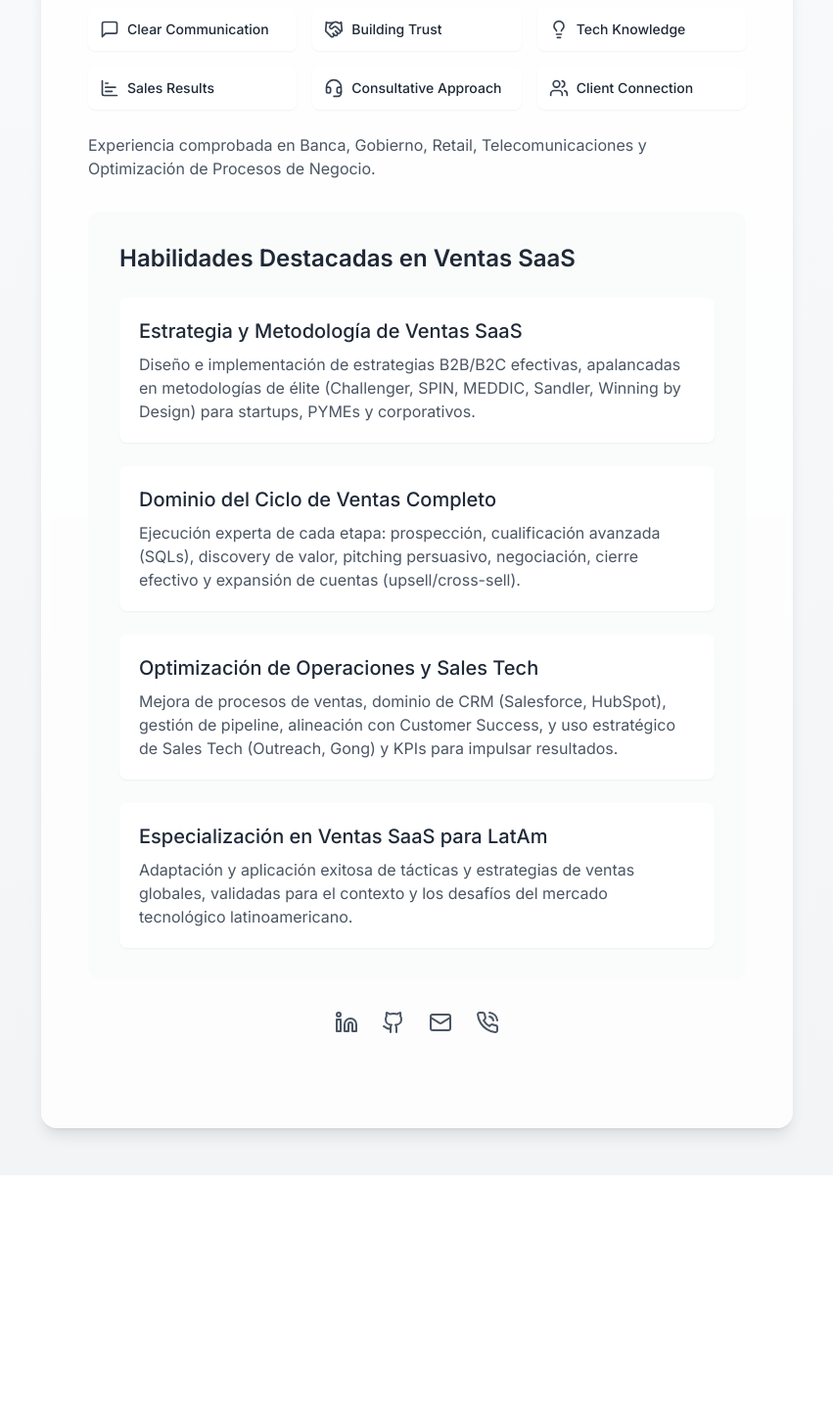
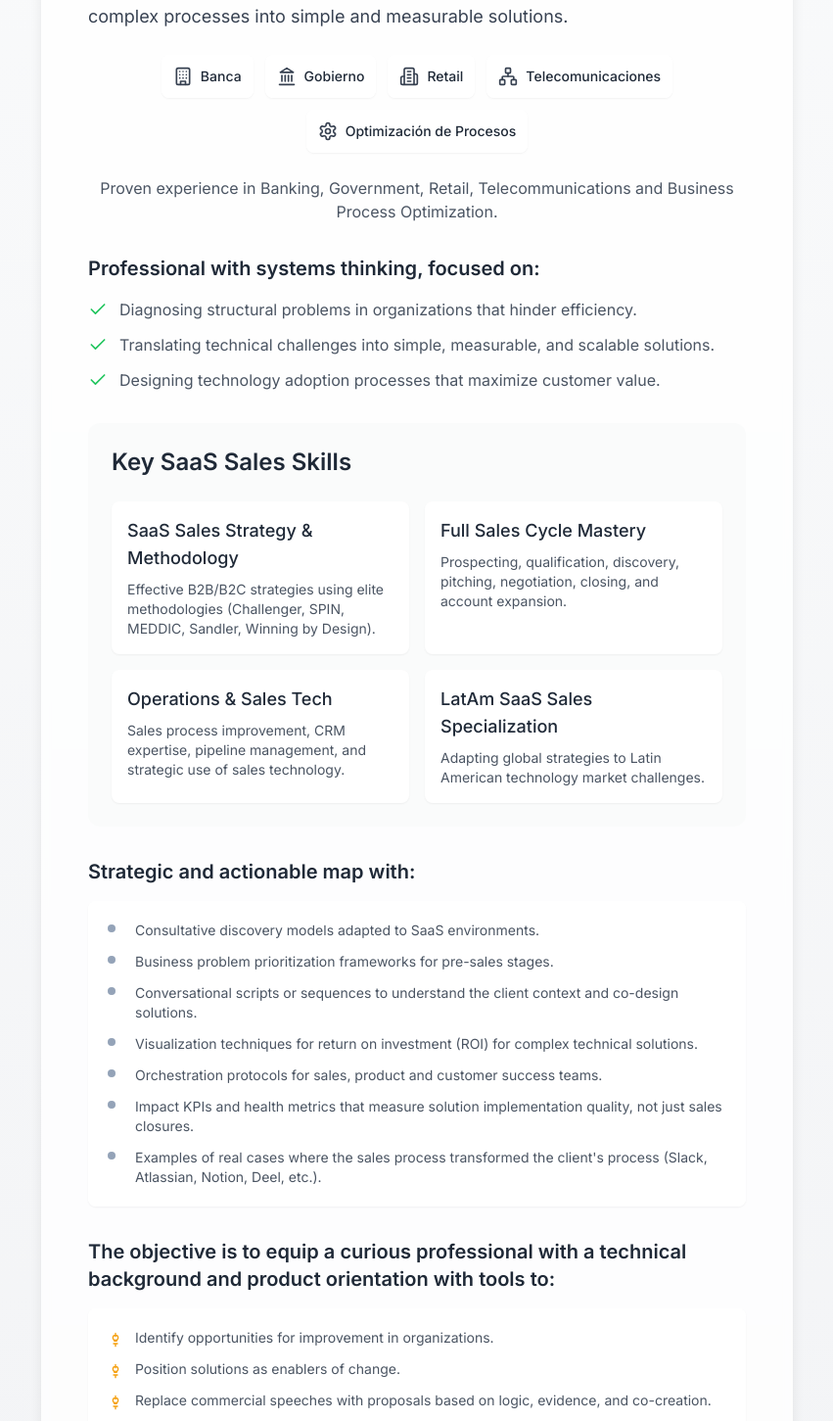
Before and after one commit to PaulMoya/data-savvy-identity, a React (Vite) app: page / in a window 1280 px wide. Shown: the part 279-1730 px from the top of the page at 98% size, without its empty margins (214-1065 px from the left). Before the commit the page ends 1479 px from the top, so only its background shows below. Built offline with nearby package versions, Linux system fonts and the light colour scheme.

Commit message:
Feat: Implement multi-language support and update content
- Enabled English and Spanish versions.
- Summarized SaaS sales skills.
- Added industry icons.
- Included a section on system-thinking professional.
- Added a strategic and actionable map.
- Updated content in `en.json` and `Index.tsx`.

```diff
--- a/src/i18n/i18n.ts
+++ b/src/i18n/i18n.ts
@@ -3,6 +3,7 @@ import i18n from 'i18next';
 import { initReactI18next } from 'react-i18next';
 import LanguageDetector from 'i18next-browser-languagedetector';
 import enTranslations from './locales/en.json';
+import esTranslations from './locales/es.json';
 
 i18n
   .use(LanguageDetector)
@@ -11,9 +12,12 @@ i18n
     resources: {
       en: {
         translation: enTranslations
+      },
+      es: {
+        translation: esTranslations
       }
     },
-    fallbackLng: 'en',
+    fallbackLng: 'es',
     interpolation: {
       escapeValue: false
     }
--- a/src/i18n/locales/en.json
+++ b/src/i18n/locales/en.json
@@ -2,27 +2,51 @@
 {
   "title": "José P. Moya",
   "role": "Technology Sales Consultant",
-  "description": "No soy un vendedor más. Soy parte del sistema que transforma procesos complejos en soluciones simples y medibles.",
-  "experience": "Experiencia comprobada en Banca, Gobierno, Retail, Telecomunicaciones y Optimización de Procesos de Negocio.",
+  "description": "I'm not just another salesperson. I'm part of the system that transforms complex processes into simple and measurable solutions.",
+  "experience": "Proven experience in Banking, Government, Retail, Telecommunications and Business Process Optimization.",
+  "systemsThinking": "Professional with systems thinking, focused on:",
+  "systemsThinkingPoints": {
+    "1": "Diagnosing structural problems in organizations that hinder efficiency.",
+    "2": "Translating technical challenges into simple, measurable, and scalable solutions.",
+    "3": "Designing technology adoption processes that maximize customer value."
+  },
+  "strategicMap": "Strategic and actionable map with:",
+  "strategicMapItems": [
+    "Consultative discovery models adapted to SaaS environments.",
+    "Business problem prioritization frameworks for pre-sales stages.",
+    "Conversational scripts or sequences to understand the client context and co-design solutions.",
+    "Visualization techniques for return on investment (ROI) for complex technical solutions.",
+    "Orchestration protocols for sales, product and customer success teams.",
+    "Impact KPIs and health metrics that measure solution implementation quality, not just sales closures.",
+    "Examples of real cases where the sales process transformed the client's process (Slack, Atlassian, Notion, Deel, etc.)."
+  ],
+  "objective": "The objective is to equip a curious professional with a technical background and product orientation with tools to:",
+  "objectiveItems": [
+    "Identify opportunities for improvement in organizations.",
+    "Position solutions as enablers of change.",
+    "Replace commercial speeches with proposals based on logic, evidence, and co-creation."
+  ],
   "skills": {
-    "title": "Habilidades Destacadas en Ventas SaaS",
+    "title": "Key SaaS Sales Skills",
     "items": {
       "1": {
-        "title": "Estrategia y Metodología de Ventas SaaS",
-        "description": "Diseño e implementación de estrategias B2B/B2C efectivas, apalancadas en metodologías de élite (Challenger, SPIN, MEDDIC, Sandler, Winning by Design) para startups, PYMEs y corporativos."
+        "title": "SaaS Sales Strategy & Methodology",
+        "description": "Effective B2B/B2C strategies using elite methodologies (Challenger, SPIN, MEDDIC, Sandler, Winning by Design)."
       },
       "2": {
-        "title": "Dominio del Ciclo de Ventas Completo",
-        "description": "Ejecución experta de cada etapa: prospección, cualificación avanzada (SQLs), discovery de valor, pitching persuasivo, negociación, cierre efectivo y expansión de cuentas (upsell/cross-sell)."
+        "title": "Full Sales Cycle Mastery",
+        "description": "Prospecting, qualification, discovery, pitching, negotiation, closing, and account expansion."
       },
       "3": {
-        "title": "Optimización de Operaciones y Sales Tech",
-        "description": "Mejora de procesos de ventas, dominio de CRM (Salesforce, HubSpot), gestión de pipeline, alineación con Customer Success, y uso estratégico de Sales Tech (Outreach, Gong) y KPIs para impulsar resultados."
+        "title": "Operations & Sales Tech",
+        "description": "Sales process improvement, CRM expertise, pipeline management, and strategic use of sales technology."
       },
       "4": {
-        "title": "Especialización en Ventas SaaS para LatAm",
-        "description": "Adaptación y aplicación exitosa de tácticas y estrategias de ventas globales, validadas para el contexto y los desafíos del mercado tecnológico latinoamericano."
+        "title": "LatAm SaaS Sales Specialization",
+        "description": "Adapting global strategies to Latin American technology market challenges."
       }
     }
-  }
+  },
+  "languageSelector": "Language",
+  "contactLinks": "Contact Links"
 }
--- /dev/null
+++ b/src/i18n/locales/es.json
@@ -0,0 +1,52 @@
+
+{
+  "title": "José P. Moya",
+  "role": "Consultor de Ventas Tecnológicas",
+  "description": "No soy un vendedor más. Soy parte del sistema que transforma procesos complejos en soluciones simples y medibles.",
+  "experience": "Experiencia comprobada en Banca, Gobierno, Retail, Telecomunicaciones y Optimización de Procesos de Negocio.",
+  "systemsThinking": "Profesional con pensamiento de sistemas, enfocado en:",
+  "systemsThinkingPoints": {
+    "1": "Diagnosticar problemas estructurales en organizaciones que frenan la eficiencia.",
+    "2": "Traducir desafíos técnicos en soluciones simples, medibles y escalables.",
+    "3": "Diseñar procesos de adopción tecnológica que maximicen valor para el cliente."
+  },
+  "strategicMap": "Genera un mapa estratégico y accionable con:",
+  "strategicMapItems": [
+    "Modelos de descubrimiento consultivo adaptados a entornos SaaS.",
+    "Frameworks de priorización de problemas de negocio para aplicar en etapas de preventa.",
+    "Guiones o secuencias conversacionales para entender el contexto del cliente y co-diseñar soluciones.",
+    "Técnicas de visualización del retorno de inversión (ROI) para soluciones técnicas complejas.",
+    "Protocolos de orquestación de equipos de ventas, producto y customer success.",
+    "KPIs de impacto y health metrics que permitan medir la calidad de implementación de la solución, no solo el cierre de ventas.",
+    "Ejemplos de casos reales donde el proceso de ventas transformó el proceso del cliente (Slack, Atlassian, Notion, Deel, etc.)."
+  ],
+  "objective": "El objetivo es dotar a un profesional curioso, con background técnico y orientación a producto, de herramientas para:",
+  "objectiveItems": [
+    "Identificar oportunidades de mejora en organizaciones.",
+    "Posicionar soluciones como habilitadores del cambio.",
+    "Sustituir discursos comerciales por propuestas basadas en lógica, evidencia y co-creación."
+  ],
+  "skills": {
+    "title": "Habilidades Destacadas en Ventas SaaS",
+    "items": {
+      "1": {
+        "title": "Estrategia y Metodología de Ventas SaaS",
+        "description": "Estrategias B2B/B2C efectivas, con metodologías de élite (Challenger, SPIN, MEDDIC, Sandler)."
+      },
+      "2": {
+        "title": "Dominio del Ciclo de Ventas",
+        "description": "Prospección, cualificación, discovery, pitching, negociación, cierre y expansión de cuentas."
+      },
+      "3": {
+        "title": "Optimización de Operaciones",
+        "description": "Mejora de procesos, dominio de CRM, gestión de pipeline y uso estratégico de Sales Tech."
+      },
+      "4": {
+        "title": "Especialización en Ventas LatAm",
+        "description": "Adaptación de estrategias globales al contexto del mercado tecnológico latinoamericano."
+      }
+    }
+  },
+  "languageSelector": "Idioma",
+  "contactLinks": "Enlaces de Contacto"
+}
--- a/src/pages/Index.tsx
+++ b/src/pages/Index.tsx
@@ -1,17 +1,40 @@
 
 import { useState, useEffect } from 'react';
 import { motion } from 'framer-motion';
-import { MessageSquare, Headset, Lightbulb, ChartBar, Handshake, Users, PhoneCall, Mail, Github, Linkedin } from 'lucide-react';
+import {
+  MessageSquare,
+  Headset,
+  Lightbulb,
+  ChartBar,
+  Handshake,
+  Users,
+  PhoneCall,
+  Mail,
+  Github,
+  Linkedin,
+  Globe,
+  Building,
+  Landmark,
+  Building2,
+  Network,
+  Settings
+} from 'lucide-react';
 import { useTranslation } from 'react-i18next';
 import '../i18n/i18n';
+import { Card, CardContent } from '@/components/ui/card';
+import { Button } from '@/components/ui/button';
 
 const Index = () => {
-  const { t } = useTranslation();
+  const { t, i18n } = useTranslation();
   const [isVisible, setIsVisible] = useState(false);
 
   useEffect(() => {
     setIsVisible(true);
   }, []);
+
+  const changeLanguage = (lng: string) => {
+    i18n.changeLanguage(lng);
+  };
 
   const container = {
     hidden: { opacity: 0 },
@@ -28,6 +51,14 @@ const Index = () => {
     show: { opacity: 1, y: 0 }
   };
 
+  const industryIcons = [
+    { industry: "Banca", icon: Building },
+    { industry: "Gobierno", icon: Landmark },
+    { industry: "Retail", icon: Building2 },
+    { industry: "Telecomunicaciones", icon: Network },
+    { industry: "Optimización de Procesos", icon: Settings },
+  ];
+
   return (
     <div className="min-h-screen px-4 py-12 sm:px-6 lg:px-8">
       <motion.div
@@ -37,6 +68,23 @@ const Index = () => {
         className="max-w-3xl mx-auto"
       >
         <div className="backdrop-blur-sm bg-white/80 rounded-2xl shadow-lg p-8 sm:p-12">
+          <div className="flex justify-end mb-4">
+            <div className="flex space-x-2">
+              <button
+                className={`px-3 py-1 rounded-md ${i18n.language === 'en' ? 'bg-primary text-white' : 'bg-gray-200'}`}
+                onClick={() => changeLanguage('en')}
+              >
+                EN
+              </button>
+              <button
+                className={`px-3 py-1 rounded-md ${i18n.language === 'es' ? 'bg-primary text-white' : 'bg-gray-200'}`}
+                onClick={() => changeLanguage('es')}
+              >
+                ES
+              </button>
+            </div>
+          </div>
+
           <motion.div variants={item} className="text-center mb-8">
             <h1 className="text-4xl font-semibold text-gray-800 mb-4">
               {t('title')}
@@ -54,47 +102,59 @@ const Index = () => {
           </motion.p>
 
           <motion.div variants={item} className="mb-8">
-            <div className="grid grid-cols-2 md:grid-cols-3 gap-4 mb-6">
-              {[
-                { icon: MessageSquare, text: "Clear Communication" },
-                { icon: Handshake, text: "Building Trust" },
-                { icon: Lightbulb, text: "Tech Knowledge" },
-                { icon: ChartBar, text: "Sales Results" },
-                { icon: Headset, text: "Consultative Approach" },
-                { icon: Users, text: "Client Connection" }
-              ].map(({ icon: Icon, text }, index) => (
-                <div key={index} className="flex items-center gap-2 bg-white/90 rounded-lg p-3 shadow-sm">
+            <div className="flex flex-wrap justify-center gap-3 mb-6">
+              {industryIcons.map(({ industry, icon: Icon }) => (
+                <div key={industry} className="flex items-center gap-2 bg-white/90 rounded-lg p-3 shadow-sm">
                   <Icon className="w-5 h-5 text-gray-700" />
-                  <span className="text-sm font-medium">{text}</span>
+                  <span className="text-sm font-medium">{industry}</span>
                 </div>
               ))}
             </div>
-            <p className="text-gray-600">
+            <p className="text-gray-600 text-center">
               {t('experience')}
             </p>
           </motion.div>
 
-          {/* Skills Section */}
+          {/* Systems Thinking Section */}
+          <motion.div variants={item} className="mb-8">
+            <h2 className="text-xl font-semibold text-gray-800 mb-4">
+              {t('systemsThinking')}
+            </h2>
+            <div className="space-y-3">
+              {Object.keys(t('systemsThinkingPoints', { returnObjects: true })).map((key) => (
+                <div key={key} className="flex items-start gap-3">
+                  <div className="mt-0.5">
+                    <CheckIcon className="h-5 w-5 text-green-500" />
+                  </div>
+                  <p className="text-gray-600">
+                    {t(`systemsThinkingPoints.${key}`)}
+                  </p>
+                </div>
+              ))}
+            </div>
+          </motion.div>
+
+          {/* Skills Section - Condensed */}
           <motion.div
             variants={item}
-            className="bg-gray-50/80 rounded-xl p-8 mb-8"
+            className="bg-gray-50/80 rounded-xl p-6 mb-8"
           >
             <h2 className="text-2xl font-semibold text-gray-800 mb-6">
               {t('skills.title')}
             </h2>
 
-            <div className="space-y-6">
+            <div className="grid grid-cols-1 md:grid-cols-2 gap-4">
               {Object.keys(t('skills.items', { returnObjects: true })).map((key) => (
                 <motion.div
                   key={key}
-                  className="bg-white rounded-lg p-5 shadow-sm hover:shadow-md transition-shadow"
+                  className="bg-white rounded-lg p-4 shadow-sm hover:shadow-md transition-shadow"
                   whileHover={{ y: -5 }}
                   transition={{ type: "spring", stiffness: 300 }}
                 >
-                  <h3 className="text-xl font-medium text-gray-800 mb-2">
+                  <h3 className="text-lg font-medium text-gray-800 mb-2">
                     {t(`skills.items.${key}.title`)}
                   </h3>
-                  <p className="text-gray-600">
+                  <p className="text-gray-600 text-sm">
                     {t(`skills.items.${key}.description`)}
                   </p>
                 </motion.div>
@@ -102,10 +162,49 @@ const Index = () => {
             </div>
           </motion.div>
 
+          {/* Strategic Map Section */}
+          <motion.div variants={item} className="mb-8">
+            <h2 className="text-xl font-semibold text-gray-800 mb-4">
+              {t('strategicMap')}
+            </h2>
+            <div className="bg-white/90 rounded-lg p-5 shadow-sm">
+              <ul className="space-y-3">
+                {t('strategicMapItems', { returnObjects: true }).map((item: string, index: number) => (
+                  <li key={index} className="flex items-start gap-2">
+                    <div className="mt-1 min-w-5">
+                      <div className="h-2 w-2 rounded-full bg-primary"></div>
+                    </div>
+                    <p className="text-gray-600 text-sm">{item}</p>
+                  </li>
+                ))}
+              </ul>
+            </div>
+          </motion.div>
+
+          {/* Objective Section */}
+          <motion.div variants={item} className="mb-8">
+            <h2 className="text-xl font-semibold text-gray-800 mb-4">
+              {t('objective')}
+            </h2>
+            <div className="bg-white/90 rounded-lg p-5 shadow-sm">
+              <ul className="space-y-3">
+                {t('objectiveItems', { returnObjects: true }).map((item: string, index: number) => (
+                  <li key={index} className="flex items-start gap-2">
+                    <div className="mt-1 min-w-5">
+                      <LightbulbIcon className="h-4 w-4 text-amber-500" />
+                    </div>
+                    <p className="text-gray-600 text-sm">{item}</p>
+                  </li>
+                ))}
+              </ul>
+            </div>
+          </motion.div>
+
           <motion.div
             variants={item}
-            className="flex justify-center space-x-6 mb-12"
+            className="flex justify-center space-x-6 mb-6"
           >
+            <h3 className="sr-only">{t('contactLinks')}</h3>
             {[
               { icon: Linkedin, href: 'https://www.linkedin.com/in/jose-moya-55820974/', label: 'LinkedIn' },
               { icon: Github, href: 'https://github.com/PaulMoya', label: 'GitHub' },
@@ -132,4 +231,35 @@ const Index = () => {
   );
 };
 
+// Custom icons
+const CheckIcon = ({ className }: { className?: string }) => (
+  <svg
+    xmlns="http://www.w3.org/2000/svg"
+    viewBox="0 0 24 24"
+    fill="none"
+    stroke="currentColor"
+    strokeWidth="2"
+    strokeLinecap="round"
+    strokeLinejoin="round"
+    className={className}
+  >
+    <path d="M20 6L9 17l-5-5" />
+  </svg>
+);
+
+const LightbulbIcon = ({ className }: { className?: string }) => (
+  <svg
+    xmlns="http://www.w3.org/2000/svg"
+    viewBox="0 0 24 24"
+    fill="none"
+    stroke="currentColor"
+    strokeWidth="2"
+    strokeLinecap="round"
+    strokeLinejoin="round"
+    className={className}
+  >
+    <path d="M9 18h6M12 2v5M12 12v1M12 22v-3M8 9a4 4 0 118 0 4 4 0 01-1.302 2.942c-.521.554-.9 1.258-1.078 2.058h-3.24c-.178-.8-.557-1.504-1.078-2.058A4 4 0 018 9z" />
+  </svg>
+);
+
 export default Index;
```
